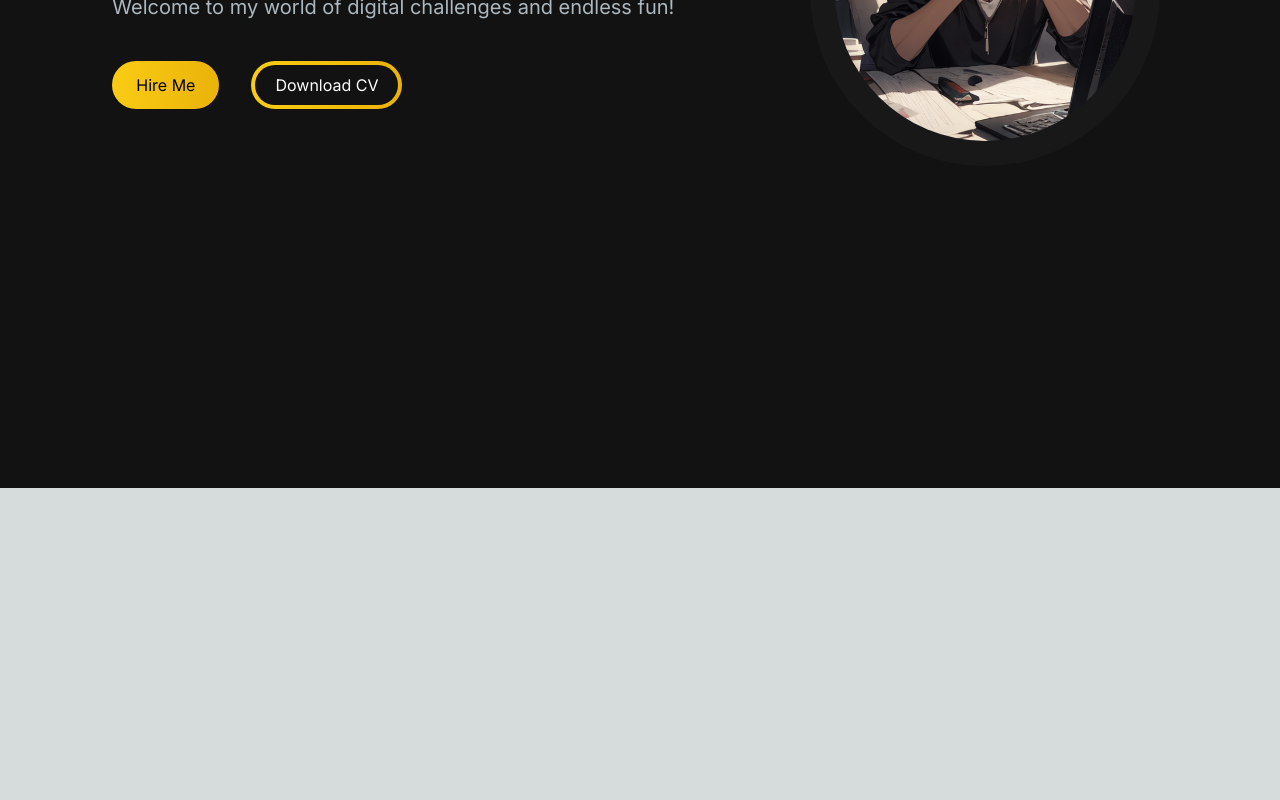
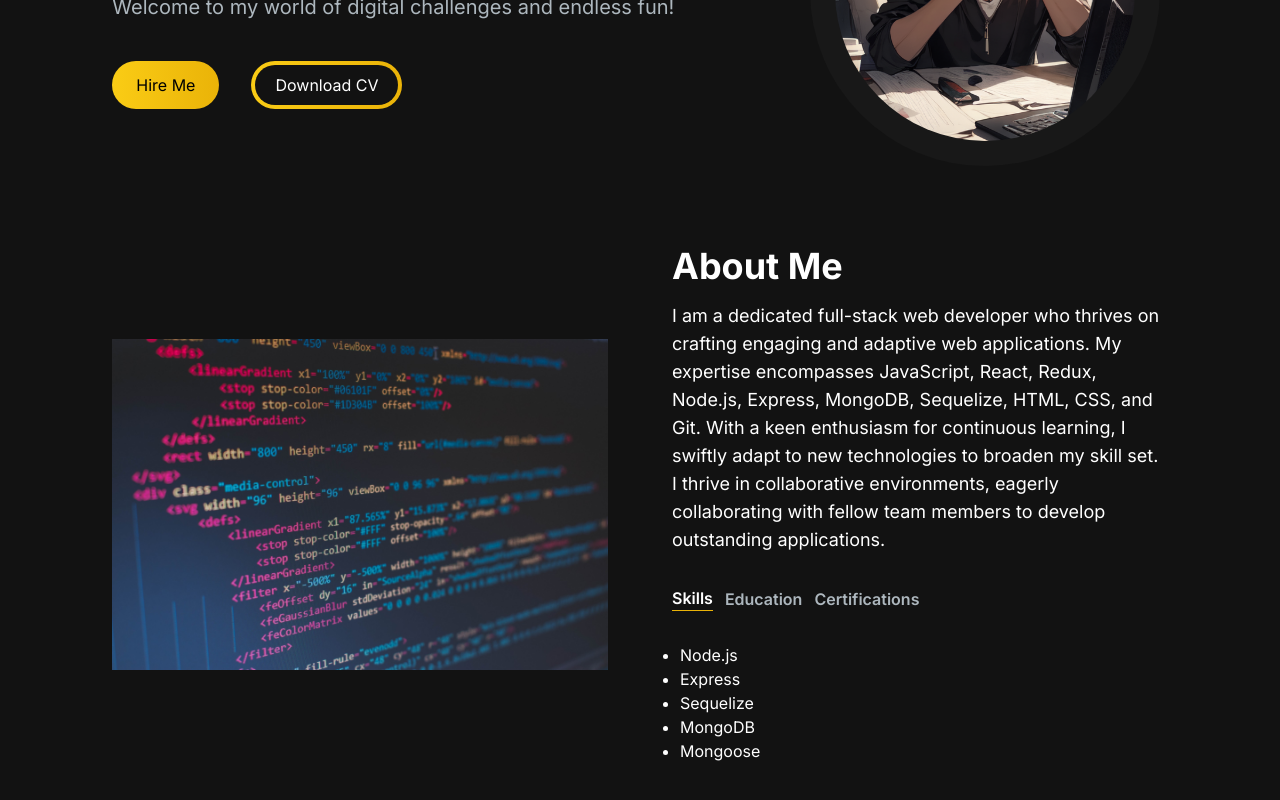
Before and after one commit to Vinoshan/Portfolio, a Next.js app: page / in a window 1280 px wide. Shown: the part 312-1112 px from the top of the page. Before the commit the page ends 800 px from the top, so only its background shows below. Built offline with nearby package versions, Linux system fonts and the light colour scheme.

Commit message:
Added About Me

```diff
--- /dev/null
+++ b/src/app/components/AboutSection.jsx
@@ -0,0 +1,87 @@
+"use client";
+import React, { useState, useTransition } from "react";
+import Image from "next/image";
+import TabButton from "./TabButton";
+
+const TAB_DATA = [
+  {
+    title: "Skills",
+    id: "skills",
+    content: (
+      <ul className="list-disc pl-2">
+        <li>Node.js</li>
+        <li>Express</li>
+        <li>Sequelize</li>
+        <li>MongoDB</li>
+        <li>Mongoose</li>
+      </ul>
+    ),
+  },
+  {
+    title: "Education",
+    id: "education",
+    content: (
+      <ul className="list-disc pl-2">
+        <li>Place Holder</li>
+      </ul>
+    ),
+  },
+  {
+    title: "Certifications",
+    id: "certifications",
+    content: (
+      <ul className="list-disc pl-2">
+        <li>Place Holder</li>
+      </ul>
+    ),
+  },
+];
+
+const AboutSection = () => {
+  const [tab, setTab] = useState("skills");
+  const [isPending, startTransition] = useTransition();
+
+  const handleTabChange = (id) => {
+    startTransition(() => {
+      setTab(id);
+    });
+  };
+
+  return (
+    <section className="text-white">
+      <div className="gap-8 items-center py-8 px-4 xl:gap-16 md:grid md:grid-cols-2 sm:py-16 lg:px-16">
+        <Image src="/images/about.jpg" width={500} height={500} />
+        <div className="mt-4 md:mt-0 text-left flex flex-col h-full">
+          <h2 className="text-4xl font-bold text-white mb-4">About Me</h2>
+          <p className="text-white texxt-base md:text-lg">I am a dedicated full-stack web developer who thrives on crafting engaging and adaptive web applications. My expertise encompasses JavaScript, React, Redux, Node.js, Express, MongoDB, Sequelize, HTML, CSS, and Git. With a keen enthusiasm for continuous learning, I swiftly adapt to new technologies to broaden my skill set. I thrive in collaborative environments, eagerly collaborating with fellow team members to develop outstanding applications.
+          </p>
+          <div className="flex flex-row justify-start mt-8">
+            <TabButton
+              selectTab={() => handleTabChange("skills")}
+              active={tab === "skills"}
+            >
+              Skills
+            </TabButton>
+            <TabButton
+              selectTab={() => handleTabChange("education")}
+              active={tab === "education"}
+            >
+              Education
+            </TabButton>
+            <TabButton
+              selectTab={() => handleTabChange("certifications")}
+              active={tab === "certifications"}
+            >
+              Certifications
+            </TabButton>
+          </div>
+          <div className="mt-8">
+            {TAB_DATA.find((t) => t.id === tab).content}
+          </div>
+        </div>
+      </div>
+    </section>
+  );
+};
+
+export default AboutSection;
--- /dev/null
+++ b/src/app/components/TabButton.jsx
@@ -0,0 +1,17 @@
+import React from "react";
+
+const TabButton = ({ active, selectTab, children }) => {
+  const buttonClasses = active
+    ? "text-white border-yellow-500 border-b"
+    : "text-[#ADB7BE]";
+
+  return (
+    <button onClick={selectTab}>
+      <p className={`mr-3 font-semibold hover:text-white ${buttonClasses}`}>
+        {children}
+      </p>
+    </button>
+  );
+};
+
+export default TabButton;
--- a/src/app/page.js
+++ b/src/app/page.js
@@ -1,6 +1,7 @@
 import Image from 'next/image'
 import HeroSection from './components/HeroSection'
 import Navbar from './components/Navbar'
+import AboutSection from './components/AboutSection'
 
 export default function Home() {
   return (
@@ -8,6 +9,7 @@ export default function Home() {
       <Navbar />
       <div className="container mx-auto mt-24 px-12 py-4">
         <HeroSection />
+        <AboutSection />
       </div>
     </main>
   )
```
Also changed, not shown: public/Images/about.jpg (added).
